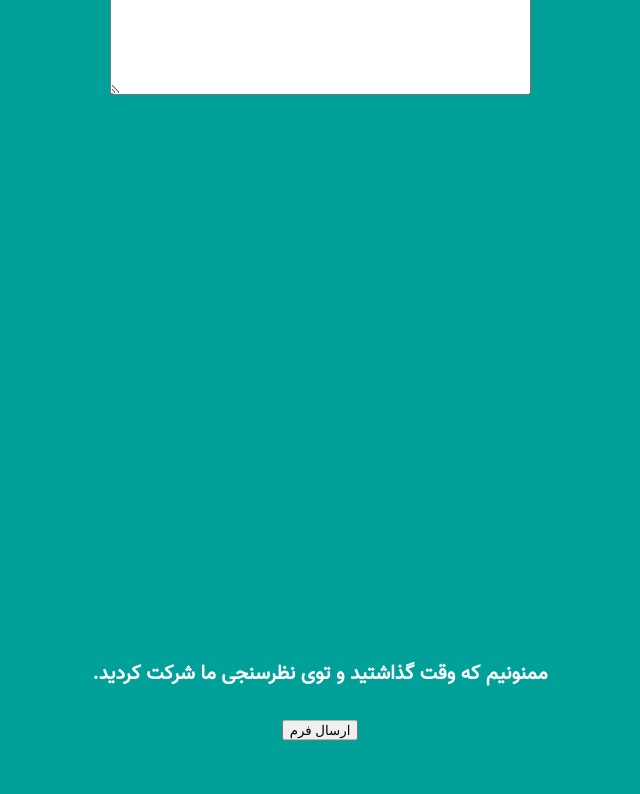
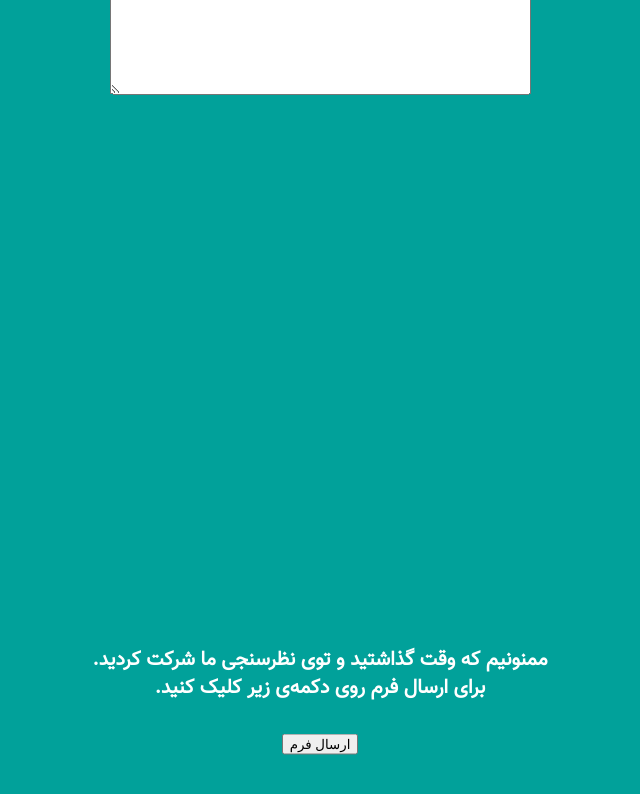
Before and after one commit to alisouran/cmisfSurveys, a plain HTML site: page index.html in a window 1280 px wide. Shown: the part 3300-4094 px from the top of the page, without its empty margins (320-960 px from the left). Drawn offline with nearby package versions, Linux system fonts and the light colour scheme.

Commit message:
Second Edition

```diff
--- a/assets/style.css
+++ b/assets/style.css
@@ -40,9 +40,9 @@ html {
 
 @font-face {
     font-family: Vazir;
-    src: url('assets/fonts/Vazir.eot');
-    src: url('assets/fonts/fonts/Vazir.eot?#iefix') format('embedded-opentype'), /* IE6-8 */
-    url('/assets/fonts/Vazir.woff2') format("woff2"), url('assets/fonts/Vazir.woff') format("woff"), url('assets/fonts/Vazir.ttf') format("truetype");
+    src: url('fonts/Vazir.eot');
+    src: url('fonts/fonts/Vazir.eot?#iefix') format('embedded-opentype'), /* IE6-8 */
+    url('fonts/Vazir.woff2') format("woff2"), url('fonts/Vazir.woff') format("woff"), url('fonts/Vazir.ttf') format("truetype");
 }
 
 .body {
--- a/index.html
+++ b/index.html
@@ -134,7 +134,8 @@
         </section>
         <section data-anchor="Page 8">
             <div>
-                <h2 class="q1">ممنونیم که وقت گذاشتید و توی نظرسنجی ما شرکت کردید.</h2>
+                <h2 class="q1">ممنونیم که وقت گذاشتید و توی نظرسنجی ما شرکت کردید. <br> برای ارسال فرم روی دکمه‌ی زیر
+                    کلیک کنید. </h2>
                 <br><br>
                 <button id="submit">ارسال فرم</button>
             </div>
```
